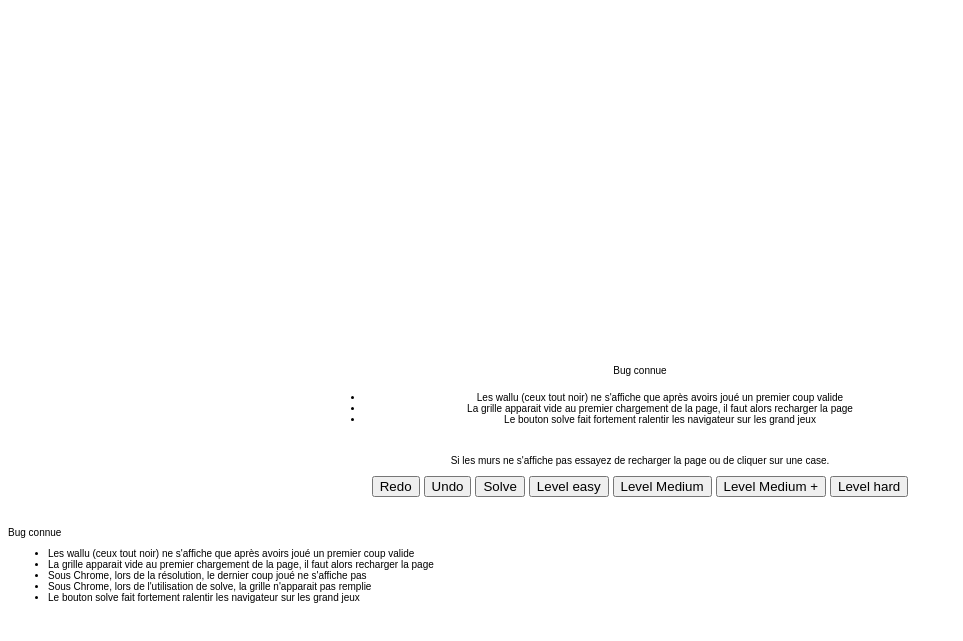
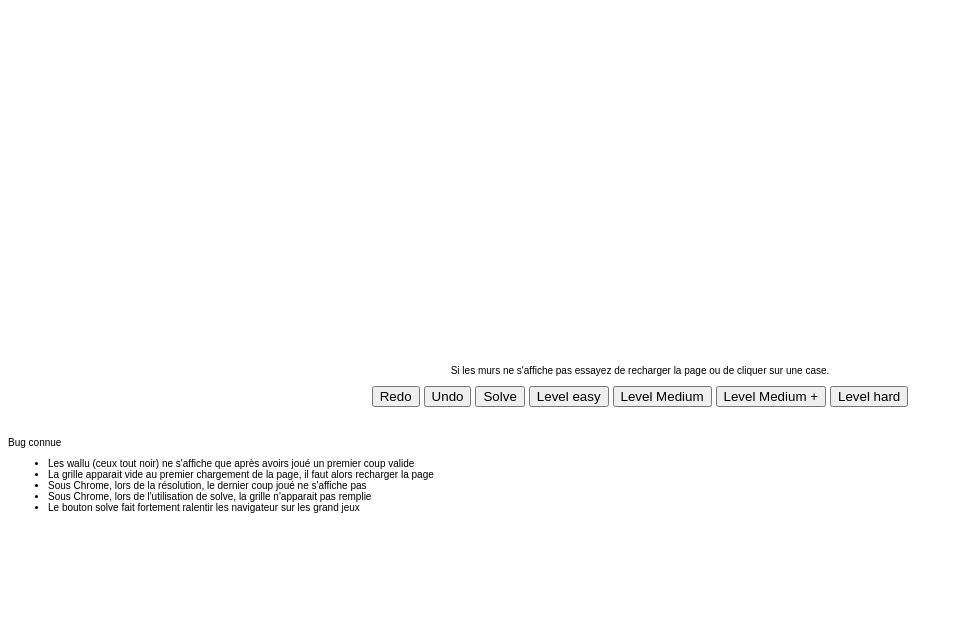
Before and after one commit to RitualCoder/Lightup, a plain HTML site: page game.html in a window 1280 px wide. Shown: the part 79-720 px from the top of the page, without its empty margins (0-963 px from the left). Drawn offline with Linux system fonts and the light colour scheme; a script that the page names is missing.

Commit message:
remove duplicat info

```diff
--- a/game.html
+++ b/game.html
@@ -17,14 +17,6 @@
         </div>
         <script src="game.js"></script>
         <script src="lightup.js"> </script>
-        <div style="margin-bottom: 30px;">
-            <p class="font" style="font-size: 10px; ">Bug connue</p>
-        <ul>
-            <li class="font" style="font-size: 10px; ">Les wallu (ceux tout noir) ne s'affiche que après avoirs joué un premier coup valide</li>
-            <li class="font" style="font-size: 10px; ">La grille apparait vide au premier chargement de la page, il faut alors recharger la page</li>
-            <li class="font" style="font-size: 10px; ">Le bouton solve fait fortement ralentir les navigateur sur les grand jeux</li>
-        </ul>
-        </div>
         <p class="font" style="font-size: 10px; ">Si les murs ne s'affiche pas essayez de recharger la page ou de cliquer sur une case.</p>
         <div style="margin-bottom: 30px;">
             <input type="button" value="Redo" onclick="redo()"> <input type="button" value="Undo" onclick="undo()"> <input type="button" value="Solve" onclick="solve()">
```
